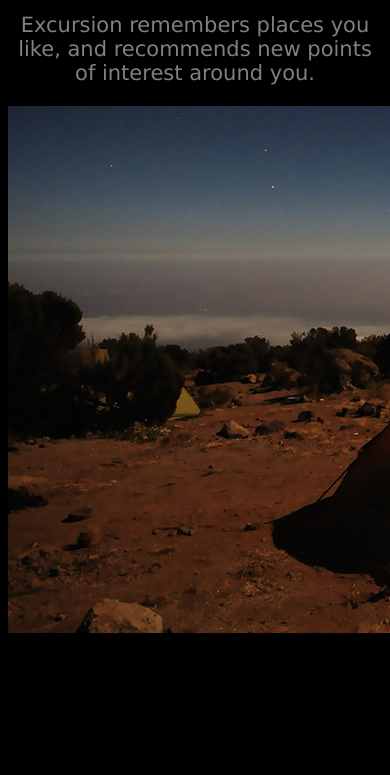
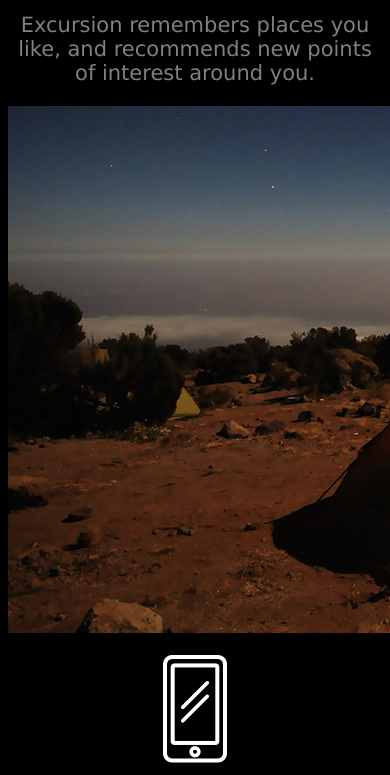
Before and after one commit to nicolehd/excursion, a plain HTML site: page index.html in a window 390 px wide. Shown: the part 645-1420 px from the top of the page. Before the commit the page ends 1290 px from the top, so only its background shows below. Drawn offline with Linux system fonts and the light colour scheme.

Commit message:
add phone image

```diff
--- a/index.html
+++ b/index.html
@@ -28,7 +28,12 @@
 
     <h3>Excursion remembers places you like, and recommends new points of interest around you.</h3>
 
-<img src="resources/images/camp.jpg" alt="camp">
+    <img src="resources/images/camp.jpg" alt="camp">
+
+    <br>
+    <br>
+
+    <img src="resources/images/phone.png" alt="phone">
 
   </body>
   </html>
```
